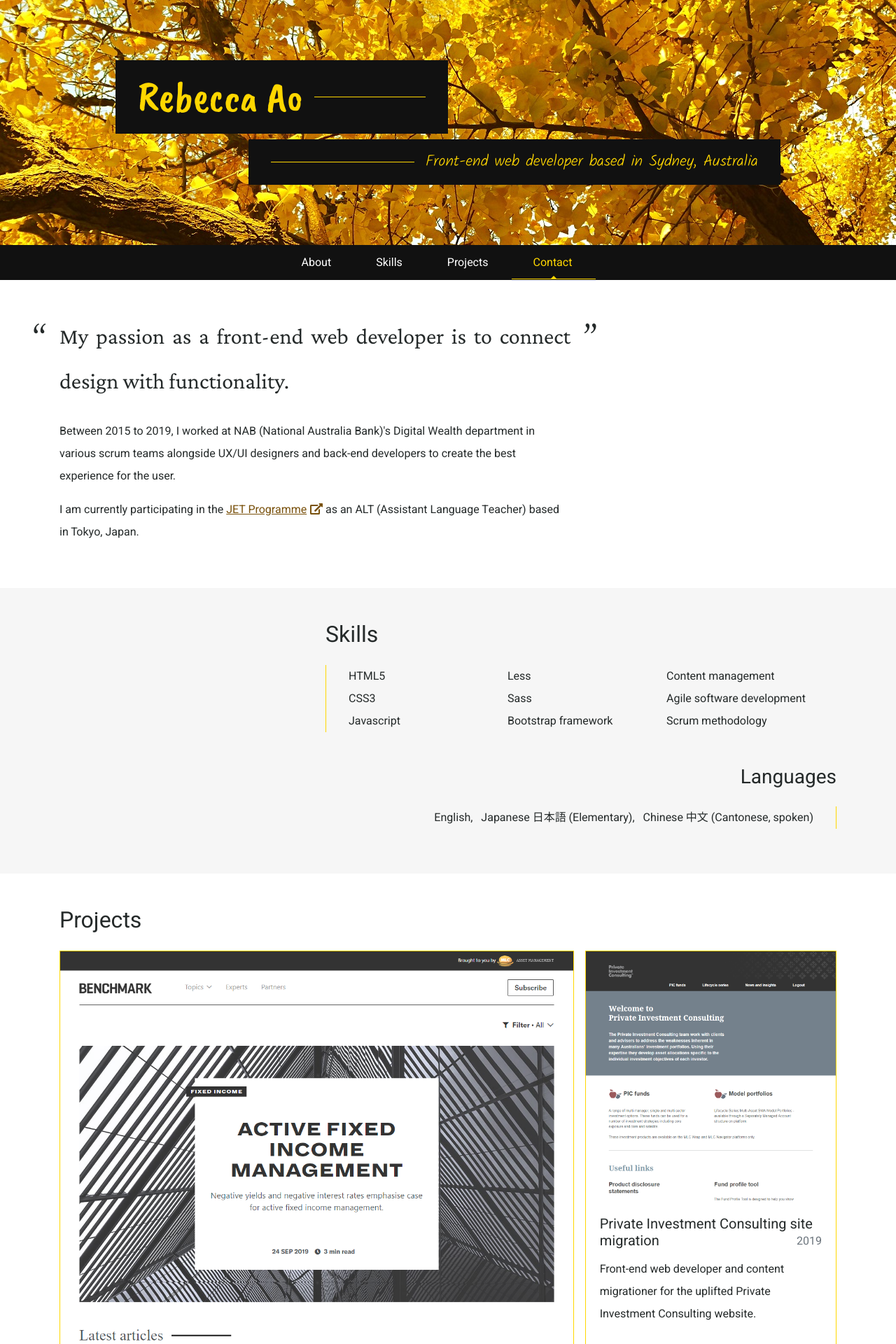
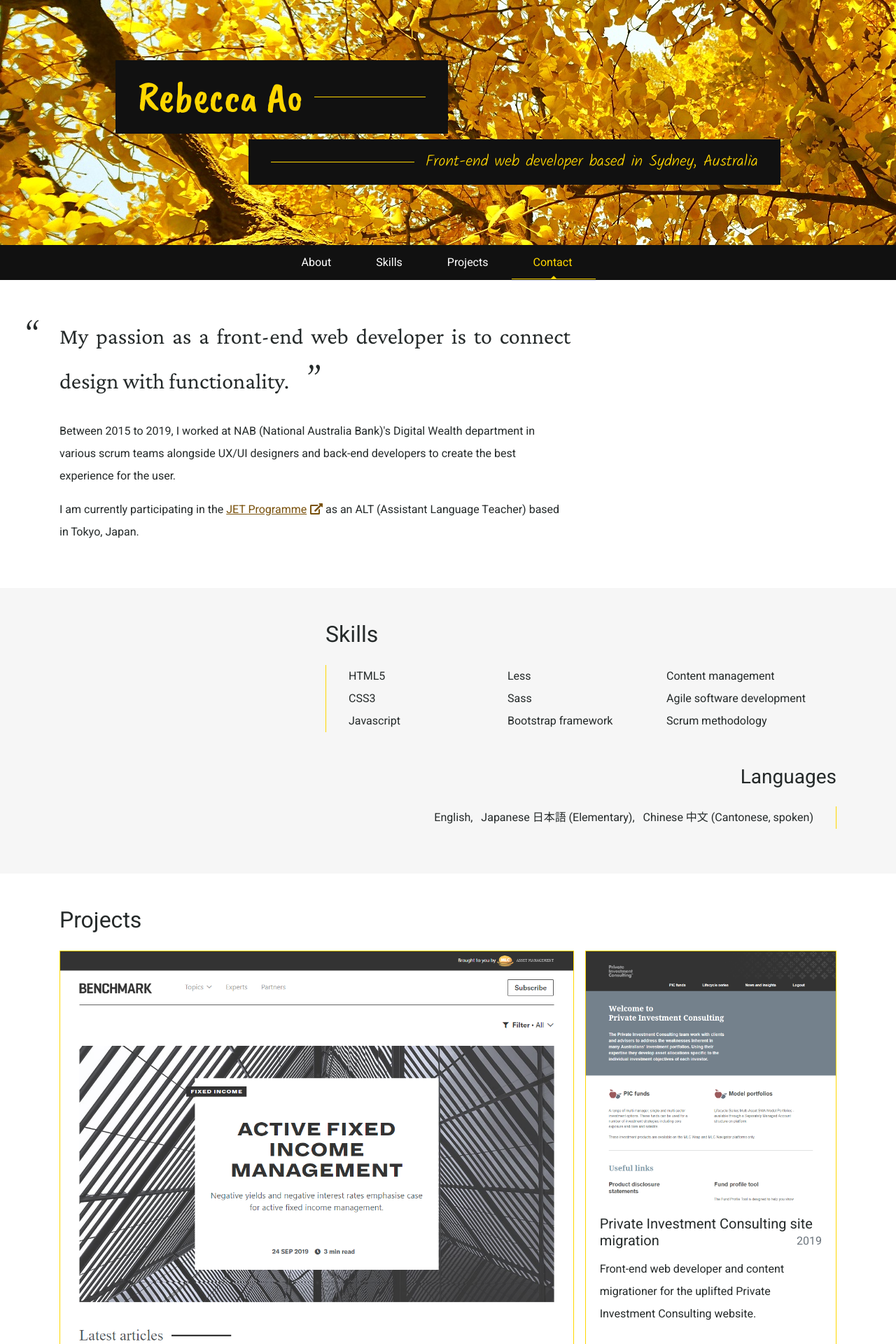
Before and after one commit to rbccaao/rbccaao.github.io, a Jekyll site: the page built from index.html, in a window 1280 px wide. Shown: the top 1920 px of the page at 70% size. Built offline with Jekyll 4.4.1, drawn with Linux system fonts in a browser that asks for light colours; nearby versions of some CDN libraries.

Commit message:
Lazyload implementation, style tweaks
-Added lazy loading to the banner image
-Tweaked quotation mark positioning

```diff
--- a/_includes/banner.html
+++ b/_includes/banner.html
@@ -1,5 +1,5 @@
 <header>
-	<section>
+	<section class="lazy-bg">
 		<div class="container">
 			<a href="#top" class="link-deco-none">
 				<div class="row" id="name">
--- a/_includes/scripts.html
+++ b/_includes/scripts.html
@@ -11,3 +11,4 @@
 <script src="js/horizontal-nav.js"></script>
 <script src="js/carousel.js"></script>
 <script src="js/external-link.js"></script>
+<script src="js/yall.min.js"></script>
--- a/_sass/banner.scss
+++ b/_sass/banner.scss
@@ -12,8 +12,10 @@
 		display: flex;
 		flex: 1;
 		transition: $transition-default;
-		background-image: url('../images/banner.jpg');
 		background-position: center;
+		&.lazy-bg-loaded {
+			background: url('../images/banner.jpg');
+		}
 		.container {
 			display: flex;
 			flex-direction: column;
--- a/_sass/main.scss
+++ b/_sass/main.scss
@@ -12,15 +12,14 @@
 		position: absolute;
 		font-size: 60px;
 		font-weight: 200;
-		top: -25px;
 	}
 	&::before {
 		content: open-quote;
-		left: -25px;
+		transform: translate(-50px, -25%);
 	}
 	&::after {
 		content: close-quote;
-		right: -25px;
+		transform: translate(25px, -25%);
 	}
 }
 
@@ -89,11 +88,11 @@
 section {
 	position: relative;
 	&:nth-child(odd) {
-		background-color: $white;
+		background: $white;
 	}
 
 	&:nth-child(even) {
-		background-color: $light-grey;
+		background: $light-grey;
 	}
 
 	.container {
```
Also changed, not shown: js/yall.min.js (added), readme.md.
